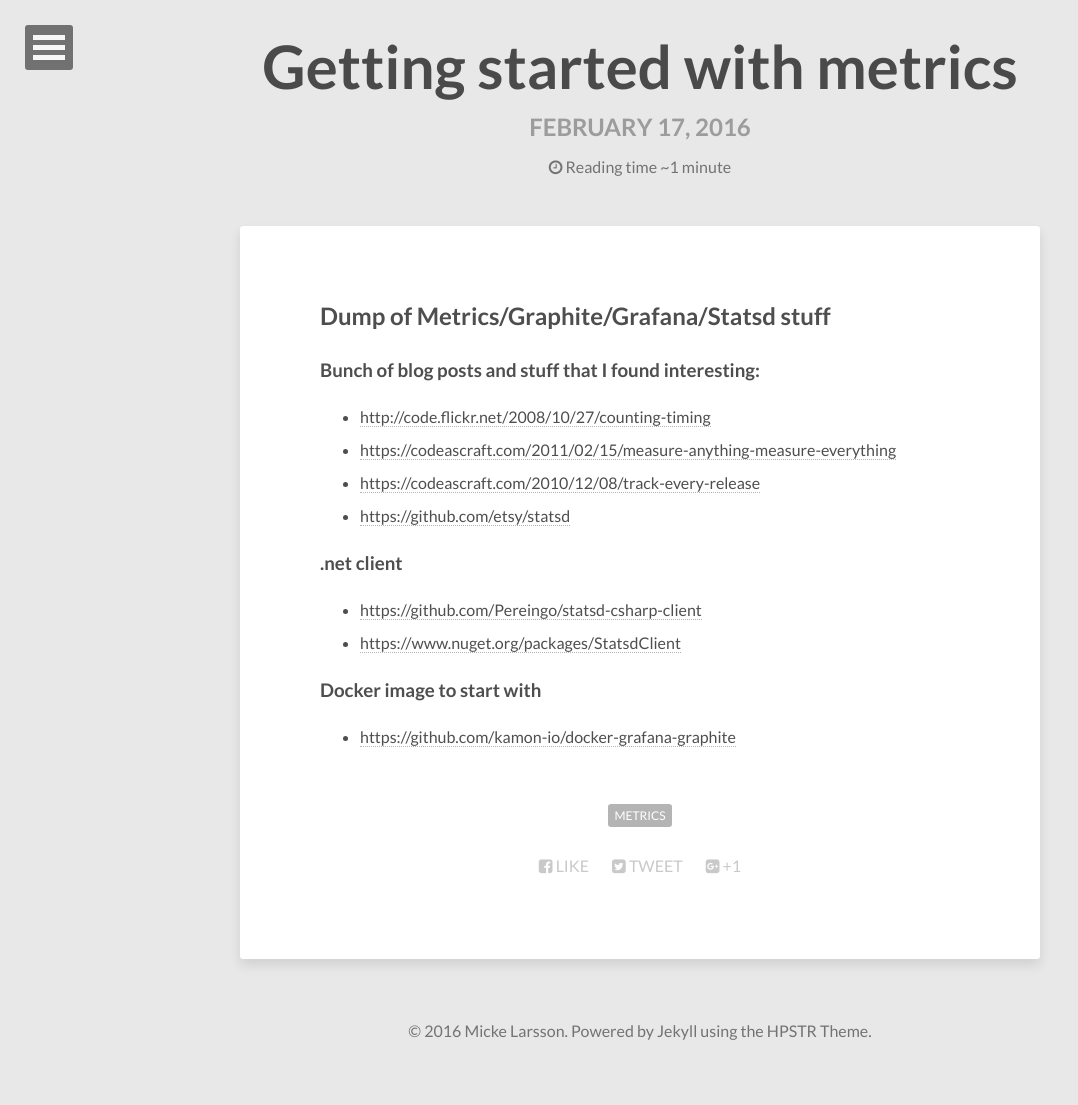
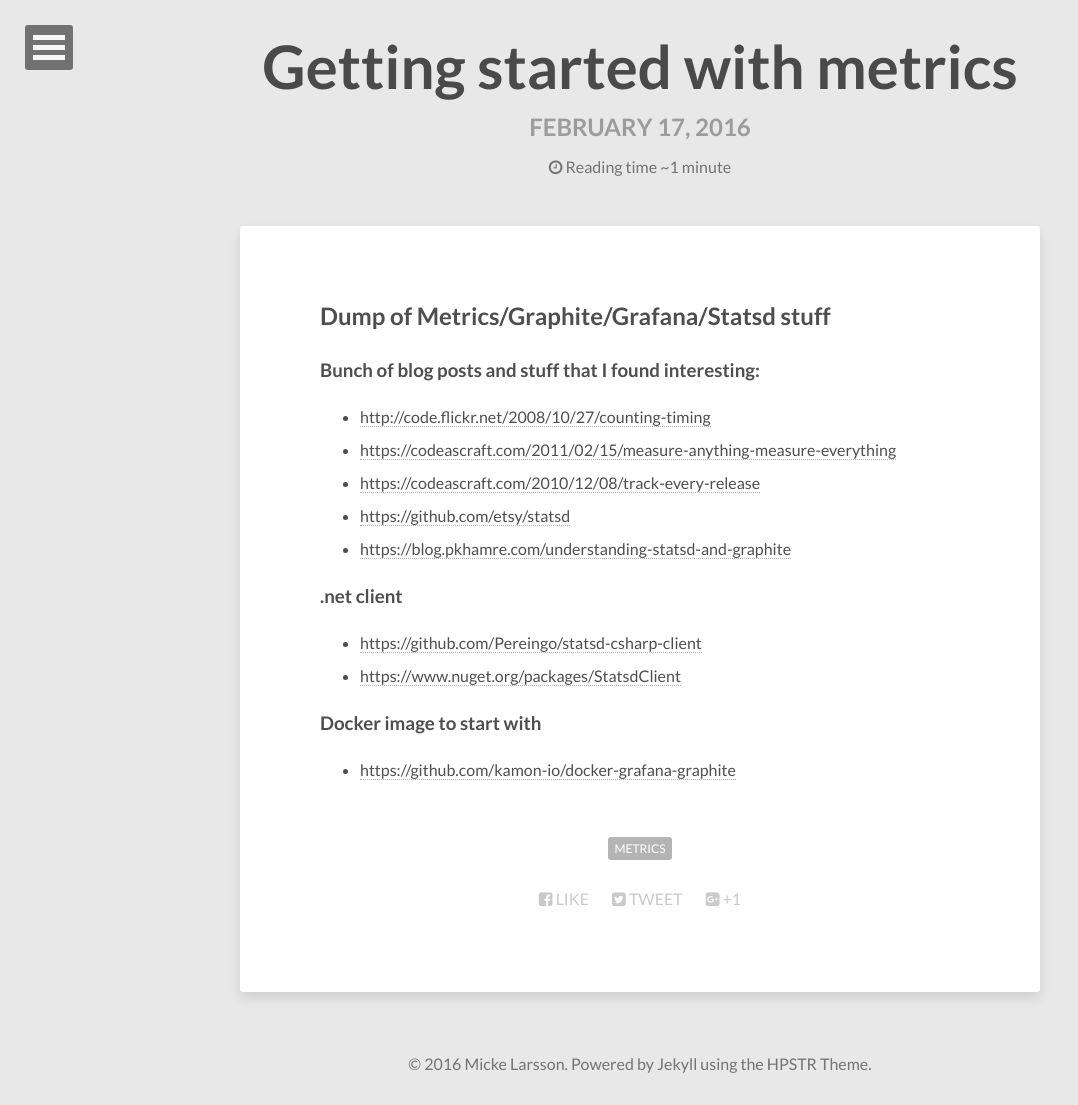
Before and after one commit to Miklar/Miklar.github.io, a Jekyll site: the page built from _posts/2016-02-17-getting-started-with-metrics.md, in a window 1280 px wide. Shown: the whole page, without its empty margins (0-1078 px from the left). Built offline with Jekyll 4.4.1, drawn with Linux system fonts in a browser that asks for light colours; nearby versions of some CDN libraries; before the commit the page ends 1072 px from its top, so only the background shows below that; part of the change alters nothing that is shown.

Commit message:
Adds link to metrics post

```diff
--- a/_posts/2016-02-17-getting-started-with-metrics.md
+++ b/_posts/2016-02-17-getting-started-with-metrics.md
@@ -12,6 +12,7 @@ tags: [metrics]
 - [https://codeascraft.com/2011/02/15/measure-anything-measure-everything](https://codeascraft.com/2011/02/15/measure-anything-measure-everything)
 - [https://codeascraft.com/2010/12/08/track-every-release](https://codeascraft.com/2010/12/08/track-every-release)
 - [https://github.com/etsy/statsd](https://github.com/etsy/statsd)
+- [https://blog.pkhamre.com/understanding-statsd-and-graphite](https://blog.pkhamre.com/understanding-statsd-and-graphite)
 
 ### .net client
 - [https://github.com/Pereingo/statsd-csharp-client](https://github.com/Pereingo/statsd-csharp-client)
```
